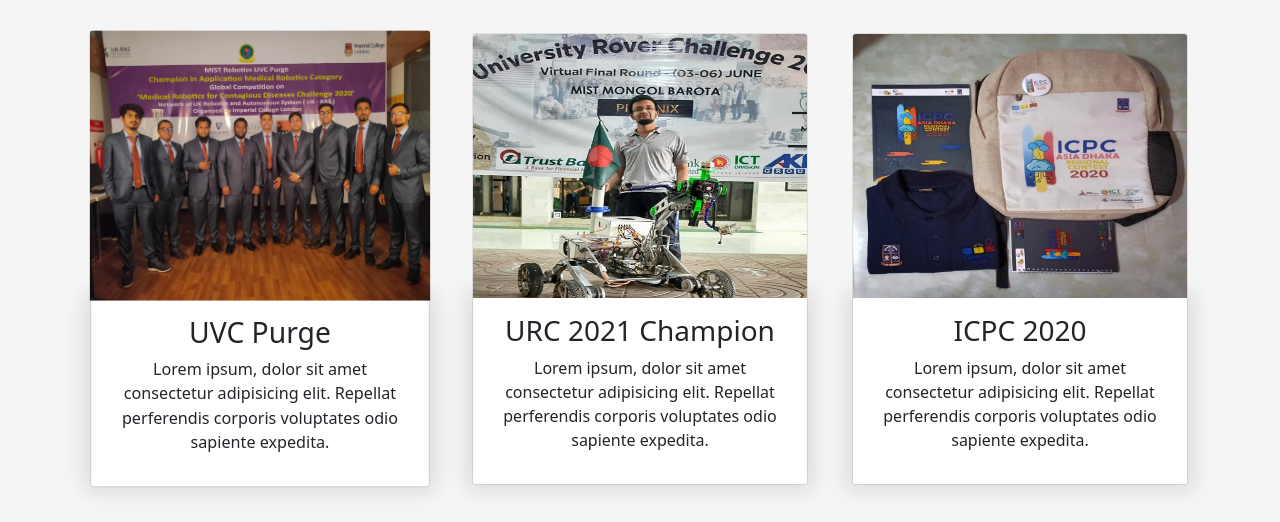
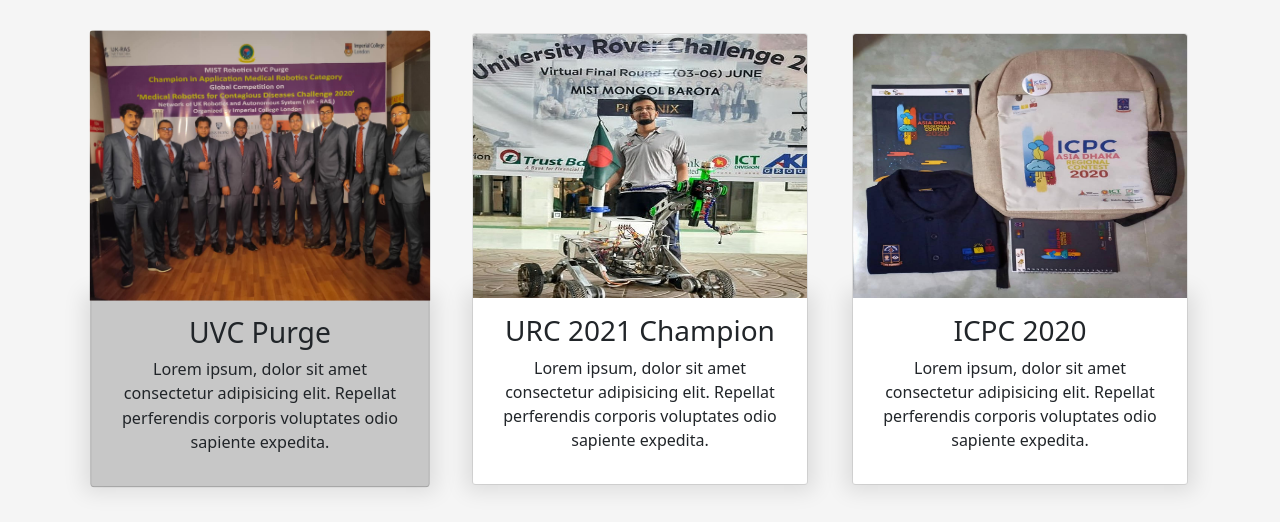
Before and after one commit to RF-Faisal/YOLOWW3, a plain HTML site: page Achievements/Achievemnets.html in a window 1280 px wide. In both pictures the pointer is over the element 260 px from the left and 477 px from the top of the page. Shown: the part 219-741 px from the top of the page. Drawn offline with nearby package versions, Linux system fonts and the light colour scheme.

Commit message:
8 Jan 22 - Box BgColor

```diff
--- a/Achievements/Achievements.css
+++ b/Achievements/Achievements.css
@@ -289,7 +289,7 @@ footer span a:hover {
 }
 .card:hover{
     transform: scale(1.01);
-    /* border: orange; */
+    background-color: rgb(199, 199, 199);
 }
 /* responsive media query start */
 
```
Also changed, not shown: 1 other file.
